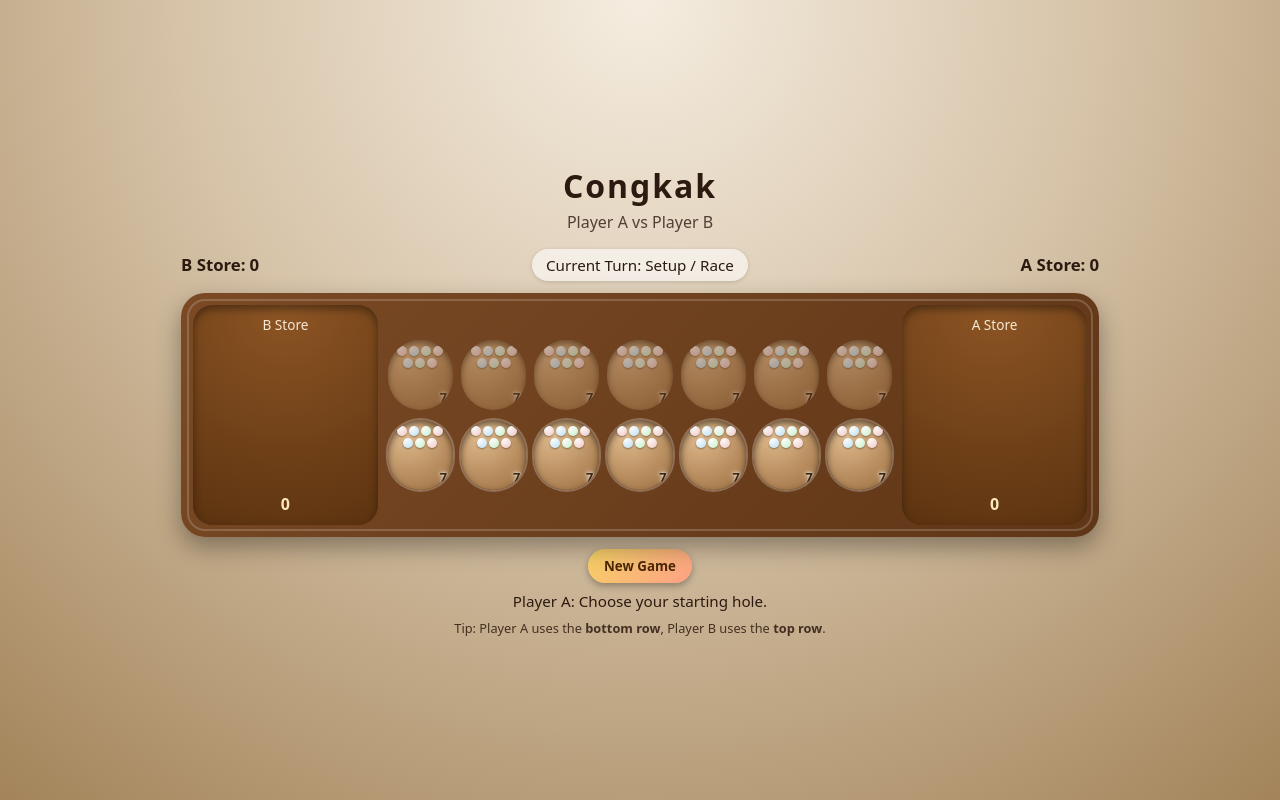
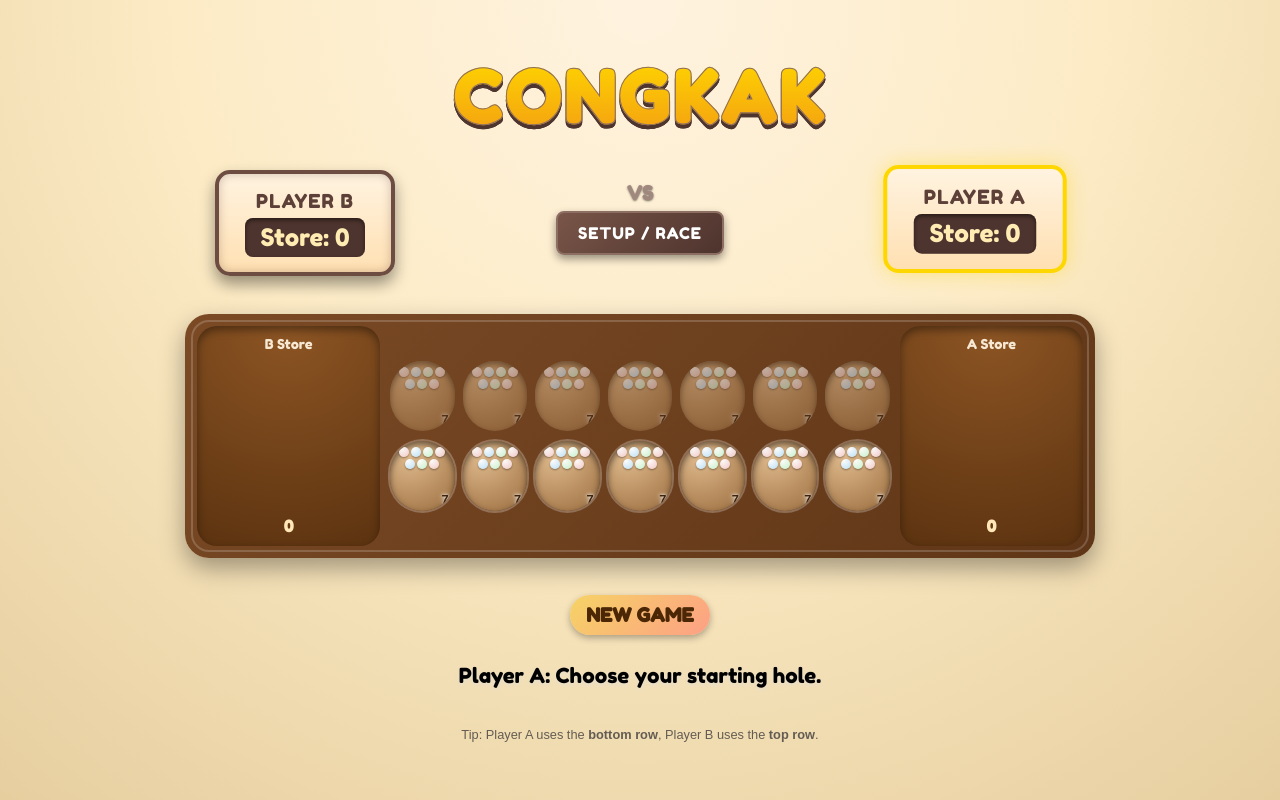
Before and after one commit to HRChiam/congkak-game, a plain HTML site: page index.html in a window 1280 px wide. Drawn offline with Linux system fonts and the light colour scheme.

Commit message:
edit design

```diff
--- a/index.html
+++ b/index.html
@@ -1,5 +1,6 @@
 <!DOCTYPE html>
 <html lang="en">
+
 <head>
   <meta charset="UTF-8" />
   <title>Congkak Game</title>
@@ -7,33 +8,39 @@
   <link href="https://fonts.googleapis.com/css2?family=Fredoka+One&display=swap" rel="stylesheet">
   <link rel="stylesheet" href="style.css" />
 </head>
+
 <body>
   <div class="page">
-    <h1 class="title">Congkak</h1>
-    <p class="subtitle">Player A vs Player B</p>
+    <h1 class="main-title">Congkak</h1>
 
-    <div class="info-bar">
-      <div class="player-group">
-        <div class="score">
-          <span class="label">B Store:</span>
-          <span id="scoreB">0</span>
+    <div class="scoreboard">
+
+      <div class="player-card player-b">
+        <div class="player-info">
+          <span class="player-name">Player B</span>
+          <div class="score-pill">
+            Store: <span id="scoreB">0</span>
+          </div>
         </div>
-        <div id="handIndicatorB" class="hand-indicator" style="opacity: 0;">
-          In Hand: <span id="handCountB">0</span>
+        <div id="handIndicatorB" class="hand-bubble">
+          +<span id="handCountB">0</span>
         </div>
       </div>
 
-      <div class="turn-indicator">
-        Current Turn: <span id="currentTurn">Player A</span>
+      <div class="turn-display">
+        <span class="vs-label">VS</span>
+        <div id="currentTurn" class="turn-pill">Player A</div>
       </div>
 
-      <div class="player-group">
-        <div id="handIndicatorA" class="hand-indicator" style="opacity: 0;">
-          In Hand: <span id="handCountA">0</span>
+      <div class="player-card player-a">
+        <div id="handIndicatorA" class="hand-bubble">
+          +<span id="handCountA">0</span>
         </div>
-        <div class="score">
-          <span class="label">A Store:</span>
-          <span id="scoreA">0</span>
+        <div class="player-info">
+          <span class="player-name">Player A</span>
+          <div class="score-pill">
+            Store: <span id="scoreA">0</span>
+          </div>
         </div>
       </div>
     </div>
@@ -107,4 +114,5 @@
 
   <script src="script.js"></script>
 </body>
+
 </html>
--- a/script.js
+++ b/script.js
@@ -396,6 +396,7 @@ async function runTurnLogic(startIndex, player) {
 
   while (keepGoing) {
     if (matchId !== currentMatchId) return;
+
     // 1. Distribute seeds
     while (hand > 0) {
       if (matchId !== currentMatchId) return;
@@ -408,14 +409,17 @@ async function runTurnLogic(startIndex, player) {
         nextIndex = 8;
       }
 
-      // 1. Decrement Hand (Visual)
-      hand--;
-      updateHandDisplay(player, hand, true);
+      // --- CHANGE START: We removed the decrement here ---
 
       // 2. Animate (Visual)
       await animateSeedMove(currentIndex, nextIndex);
 
+      // Check cancellation (Stop if user clicked New Game during flight)
       if (matchId !== currentMatchId) return;
+
+      // --- CHANGE END: We moved the decrement here (After Landing) ---
+      hand--;
+      updateHandDisplay(player, hand, true);
 
       // 3. Land (Data)
       board[nextIndex]++;
--- a/style.css
+++ b/style.css
@@ -2,8 +2,7 @@
   box-sizing: border-box;
   margin: 0;
   padding: 0;
-  font-family: system-ui, -apple-system, BlinkMacSystemFont, "Segoe UI",
-    sans-serif;
+  user-select: none;
 }
 
 body {
@@ -11,80 +10,214 @@ body {
   display: flex;
   justify-content: center;
   align-items: center;
-  background: radial-gradient(circle at top, #f5ede0 0, #d6c3a8 45%, #a3845a 100%);
-  color: #2c1a10;
+  /* Deep, rich wooden table background */
+  background: radial-gradient(circle at top, #fff3e0 0, #fcebc5 45%, #e6ce9f 100%);
+  font-family: 'Fredoka One', system-ui, sans-serif;
+  color: #fff8e1; /* Off-white text */
 }
 
 .page {
   max-width: 950px;
   width: 100%;
-  padding: 16px;
+  padding: 20px;
+  display: flex;
+  flex-direction: column;
+  align-items: center;
 }
 
-.title {
-  text-align: center;
-  letter-spacing: 0.06em;
-  margin-bottom: 4px;
-  font-size: 2rem;
+/* --- TITLE DESIGN (GOLD STYLE) --- */
+.main-title {
+  font-size: 4.5rem;
+  /* Gold Gradient Text */
+  background: linear-gradient(to bottom, #ffd700, #f39c12);
+  -webkit-background-clip: text;
+  background-clip: text;
+  color: transparent;
+
+  text-transform: uppercase;
+  margin-bottom: 25px;
+  letter-spacing: 3px;
+
+  /* Dark Outline */
+  filter: drop-shadow(0 4px 0px #4e342e);
+  -webkit-text-stroke: 1px #8d6e63; /* Subtle stroke for sharpness */
+
+  animation: floatTitle 4s ease-in-out infinite;
 }
 
-.subtitle {
-  text-align: center;
-  margin-bottom: 16px;
-  opacity: 0.8;
+@keyframes floatTitle {
+  0%, 100% { transform: translateY(0); }
+  50% { transform: translateY(-8px); }
 }
 
-.info-bar {
+/* --- SCOREBOARD SECTION (PARCHMENT STYLE) --- */
+.scoreboard {
   display: flex;
   justify-content: space-between;
   align-items: center;
-  margin-bottom: 12px;
-  gap: 8px;
-  flex-wrap: wrap;
+  width: 100%;
+  max-width: 850px;
+  margin-bottom: 30px;
+  position: relative;
+  gap: 20px;
 }
 
-.player-group {
+/* Player Cards (Light Wood / Parchment look) */
+.player-card {
+  background: linear-gradient(to bottom, #fff3e0, #ffe0b2);
+  padding: 15px 25px;
+  border-radius: 15px;
   display: flex;
   align-items: center;
-  gap: 10px;
+  gap: 15px;
+  position: relative;
+  min-width: 180px;
+
+  /* Wood Border Effect */
+  border: 4px solid #6d4c41;
+  box-shadow:
+    inset 0 0 10px rgba(93, 64, 55, 0.3), /* Inner shadow for depth */
+    0 8px 15px rgba(0,0,0,0.4); /* Drop shadow on table */
+
+  transition: transform 0.2s, box-shadow 0.2s;
 }
 
-.score {
-  display: flex;
-  align-items: center;
-  gap: 4px;
-  font-weight: 600;
-  font-size: 1.05rem;
+/* Active Turn Highlights (Glow) */
+body.player-a-turn .player-card.player-a {
+  transform: translateY(-4px) scale(1.02);
+  border-color: #ffd700; /* Gold Border */
+  box-shadow: 0 0 20px rgba(255, 215, 0, 0.4);
 }
 
-.turn-indicator {
-  padding: 6px 14px;
-  border-radius: 999px;
-  background: rgba(255, 255, 255, 0.6);
-  box-shadow: 0 1px 4px rgba(0, 0, 0, 0.15);
-  font-size: 0.95rem;
-  font-weight: 500;
-  white-space: nowrap;
+body.player-b-turn .player-card.player-b {
+  transform: translateY(-4px) scale(1.02);
+  border-color: #ffd700; /* Gold Border */
+  box-shadow: 0 0 20px rgba(255, 215, 0, 0.4);
 }
 
-/* Hand Indicators */
-.hand-indicator {
-  background: #ff4757;
-  color: white;
-  padding: 4px 10px;
-  border-radius: 12px;
-  font-weight: bold;
-  font-size: 0.85rem;
-  box-shadow: 0 2px 5px rgba(0,0,0,0.25);
-  transition: opacity 0.2s ease, transform 0.2s ease;
-  white-space: nowrap;
-  min-width: 80px;
-  text-align: center;
+.player-info {
+  display: flex;
+  flex-direction: column;
+  align-items: center;
+  width: 100%;
 }
 
-/* Specific positioning visual tweaks if needed */
-#handIndicatorB { transform-origin: left center; }
-#handIndicatorA { transform-origin: right center; }
+.player-name {
+  font-size: 1.2rem;
+  color: #5d4037; /* Dark Wood Color */
+  text-transform: uppercase;
+  letter-spacing: 1px;
+  margin-bottom: 5px;
+}
+
+/* Score Pill (Darker inset) */
+.score-pill {
+  background: #4e342e;
+  padding: 5px 15px;
+  border-radius: 8px;
+  font-size: 1.5rem;
+  color: #ffecb3; /* Light cream text */
+  min-width: 90px;
+  text-align: center;
+  box-shadow: inset 0 2px 4px rgba(0,0,0,0.5); /* Inset look */
+}
+
+/* Center Turn Indicator (Wooden Plaque) */
+.turn-display {
+  display: flex;
+  flex-direction: column;
+  align-items: center;
+  margin-top: -10px;
+}
+
+.vs-label {
+  font-size: 1.2rem;
+  color: #a1887f;
+  font-weight: 900;
+  margin-bottom: 6px;
+  text-shadow: 0 1px 2px rgba(0,0,0,0.5);
+}
+
+.turn-pill {
+  background: linear-gradient(135deg, #795548, #4e342e);
+  color: #fff;
+  padding: 10px 20px;
+  border-radius: 8px;
+  font-size: 1rem;
+  letter-spacing: 1px;
+  border: 2px solid #8d6e63;
+  box-shadow: 0 4px 8px rgba(0,0,0,0.4);
+  text-transform: uppercase;
+}
+
+/* Hand Bubbles (Floating Seeds) */
+.hand-bubble {
+  background: radial-gradient(circle at 30% 30%, #ffd54f, #ff6f00); /* Amber/Gold bead */
+  color: #3e2723;
+  width: 50px;
+  height: 50px;
+  border-radius: 50%;
+  display: flex;
+  justify-content: center;
+  align-items: center;
+  font-size: 1.2rem;
+  font-weight: bold;
+  border: 2px solid #fff8e1;
+  box-shadow: 0 4px 8px rgba(0,0,0,0.3);
+
+  position: absolute;
+  top: -20px;
+  transition: transform 0.2s cubic-bezier(0.175, 0.885, 0.32, 1.275), opacity 0.2s;
+  z-index: 10;
+}
+
+.player-b .hand-bubble { right: -15px; }
+.player-a .hand-bubble { left: -15px; }
+
+/* --- CONTROLS & FOOTER --- */
+.controls {
+  margin-top: 25px;
+}
+
+#newGameBtn {
+  font-family: 'Fredoka One', cursive;
+  padding: 14px 40px;
+  border-radius: 12px; /* Less round, more like a button block */
+  border: none;
+
+  /* Green Cloth / Felt Style Button */
+  background: linear-gradient(to bottom, #66bb6a, #2e7d32);
+  color: #fff;
+  border: 2px solid #1b5e20;
+
+  font-size: 1.2rem;
+  text-transform: uppercase;
+  cursor: pointer;
+  box-shadow:
+    0 5px 0 #1b5e20, /* Dark green depth */
+    0 10px 15px rgba(0,0,0,0.3);
+  transition: transform 0.1s, box-shadow 0.1s;
+}
+
+#newGameBtn:active {
+  transform: translateY(5px);
+  box-shadow: 0 0 0 #1b5e20;
+}
+
+#status {
+  margin-top: 20px;
+  font-size: 1.3rem;
+  color: #000000; /* Light wood color text */
+  text-shadow: 0 2px 4px rgba(222, 222, 222, 0.6);
+  min-height: 30px;
+}
+
+.footer {
+  margin-top: 30px;
+  font-family: sans-serif;
+  color: #4b4642;
+  font-size: 0.9rem;
+}
 
 .board-container {
   display: flex;
```
